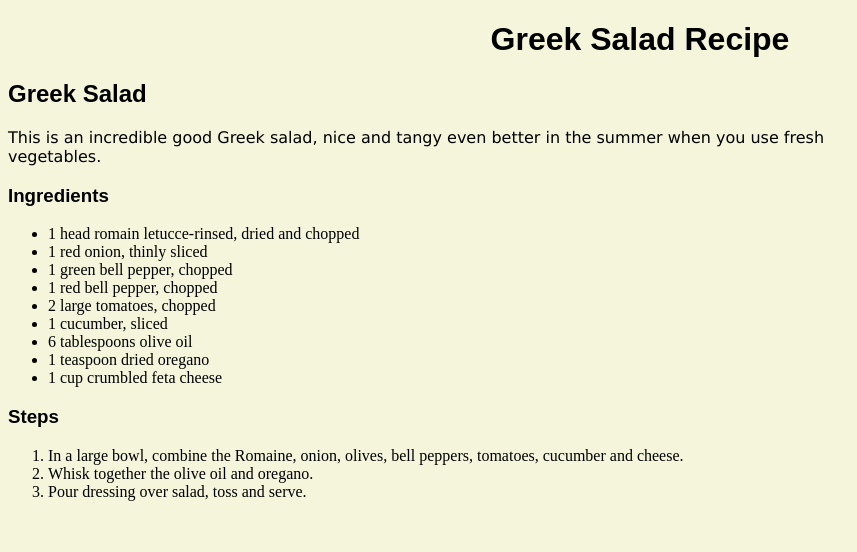
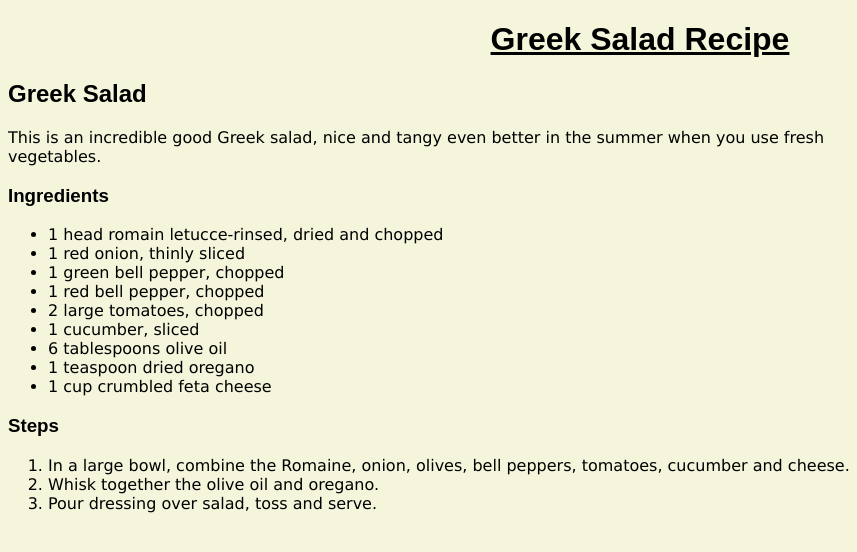
Before and after one commit to crom31/odin-recipes, a plain HTML site: page recipes/greek-salad.html in a window 1280 px wide. Shown: the full height of the page, 0-857 px from the left. Drawn offline with Linux system fonts and the light colour scheme; grey boxes are pictures that could not be loaded.

Commit message:
edited fonts

```diff
--- a/recipes/greek-salad.html
+++ b/recipes/greek-salad.html
@@ -14,7 +14,7 @@
         <p>This is an incredible good Greek salad, nice and tangy even better in the summer when you use fresh vegetables.</p>
 
         <h3>Ingredients</h3>
-        <ul>
+          <ul>
             <li>1 head romain letucce-rinsed, dried and chopped</li>
             <li>1 red onion, thinly sliced</li>
             <li>1 green bell pepper, chopped</li>
@@ -26,7 +26,9 @@
             <li>1 cup crumbled feta cheese</li>
         </ul>
 
+
         <h3>Steps</h3>
+        <div>
         <ol>
             <li>In a large bowl, combine the Romaine, onion, olives, bell peppers, tomatoes, cucumber and cheese.</li>
             <li>Whisk together the olive oil and oregano.</li>
--- a/styles/styles.css
+++ b/styles/styles.css
@@ -15,17 +15,18 @@ h1 {
     color: black;
     font-family: Arial, Helvetica, sans-serif;
     text-align: center;
+    text-decoration: underline;
     }
 
 h2 {
     color: black;
-    font-family: sans-serif;
+    font-family: sans-serif, verdana;
     text-align: justify;
 }
 
 h3 {
     color: black;
-    font-family: sans-serif;
+    font-family: sans-serif, verdana;
 }
 
 a {
@@ -36,3 +37,11 @@ a {
     color: black;
     font-family: Verdana, Geneva, Tahoma, sans-serif;
     }
+
+ul li {
+    font-family: Verdana, Geneva, Tahoma, sans-serif;
+}
+
+ol li {
+    font-family: Verdana, Geneva, Tahoma, sans-serif;
+}
```
Also changed, not shown: index.html (+3 -2 lines).
